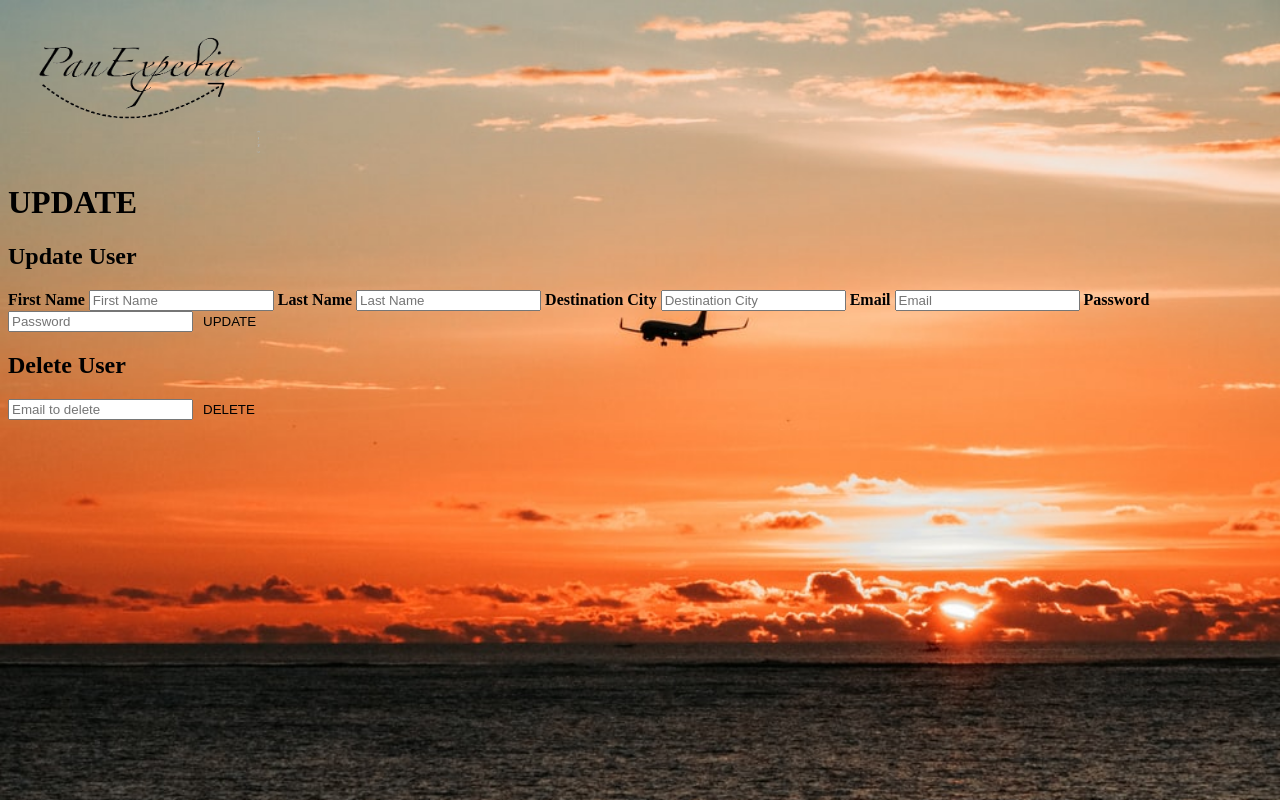
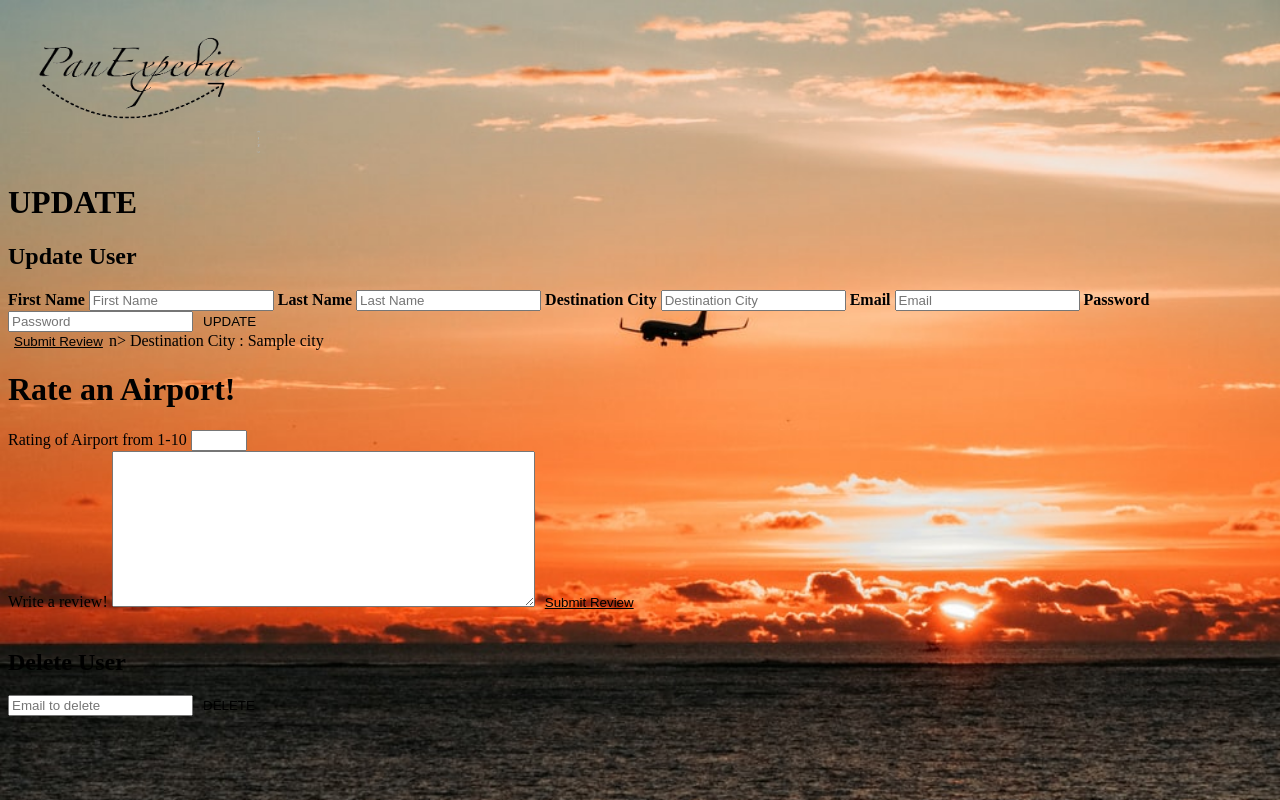
Before and after one commit to shinwj123/PanExpedia, a Flask app: template frontend/app/templates/userprofile.html in a window 1280 px wide. Run offline with Flask 2, Linux system fonts and the light colour scheme; the template is opened without the code that fills it: most values are stand-ins (such as "Sample title", 1, 10 or a date in 2020).

Commit message:
added review entry box and ratings

```diff
--- a/frontend/app/routes.py
+++ b/frontend/app/routes.py
@@ -127,3 +127,8 @@ def userprofile():
 def moreDetails():
     res = db_helper.getmoreinfo()
     return render_template("moreDetails.html", res_ = res)
+
+@app.route("/showDestinationCity", methods=['GET','POST'])
+def showDestinationCity():
+    res = db_helper.getDestinationCity(session['email'])
+    return render_template("userprofile.html", valid = "True", city = res)
--- a/frontend/app/static/script/modal.js
+++ b/frontend/app/static/script/modal.js
@@ -91,15 +91,27 @@ function userProfileRedirect() {
 function moreDetails() {
     url = (window.location.href + 'moreDetail');
     window.location = url;
-}
+};
 
 function about() {
     window.location = 'https://github-dev.cs.illinois.edu/sp22-cs411/sp22-cs411-team101-abduFormedTeam';
-}
+};
 
 function abdu() {
     window.location = 'https://cs.illinois.edu/about/people/faculty/alawini';
-}
+};
+
+function showDestinationCity() {
+    var list = url.split("/");
+
+    url = list[0] + "//" + list[2];
+
+    window.location = (url);
+
+    url =  url + '/showDestinationCity';
+    alert(url)
+    window.location = (url);
+};
 
 // $(document).ready(function () {
 //     // example: https://getbootstrap.com/docs/4.2/components/modal/
--- a/frontend/app/templates/userprofile.html
+++ b/frontend/app/templates/userprofile.html
@@ -25,7 +25,9 @@
   <button onclick="window.location.href='/'"><img src="{{ url_for('static', filename='script/logo.png') }}" alt="logo"
       width="250" height="150"></button>
 
-
+      <script type="text/javascript">
+        showDestinationCity();
+      </script>
 
 
   <h1>UPDATE</h1>
@@ -34,6 +36,8 @@
   {% if valid == "False" %}
   <script>alert("Invalid Destination City");</script>
   {% endif %}
+
+
   <form class="formContainer"></form>
     <h2>Update User</h2>
     <label for="userFirstName">
@@ -63,6 +67,25 @@
 
     <button type="submit" class="btn" onclick="update()">UPDATE</button>
   </form>
+
+  <br>
+
+  <button type="button" onclick="showDestinationCity()"><u>Submit Review</u></button>n></button?
+
+  <strong> Destination City : {{city}} </strong>
+
+  <br>
+
+  <h1>Rate an Airport!</h1>
+  <form>
+    <label for="numberRating">Rating of Airport from 1-10</label>
+    <input id="numberRating" type="number" min="1" max="10" />
+    <br>
+    <label for="review">Write a review!</label>
+    <textarea id="review" name="review" rows="10" cols="50"></textarea>
+    <button type="submit" class="btn"><u>Submit Review</u></button>
+  </form>
+
   <br>
   <h2>Delete User</h2>
   <input type="text" id="deleteEmail" placeholder="Email to delete" required>
```
Also changed, not shown: frontend/app/database.py (+19 -0 lines).
